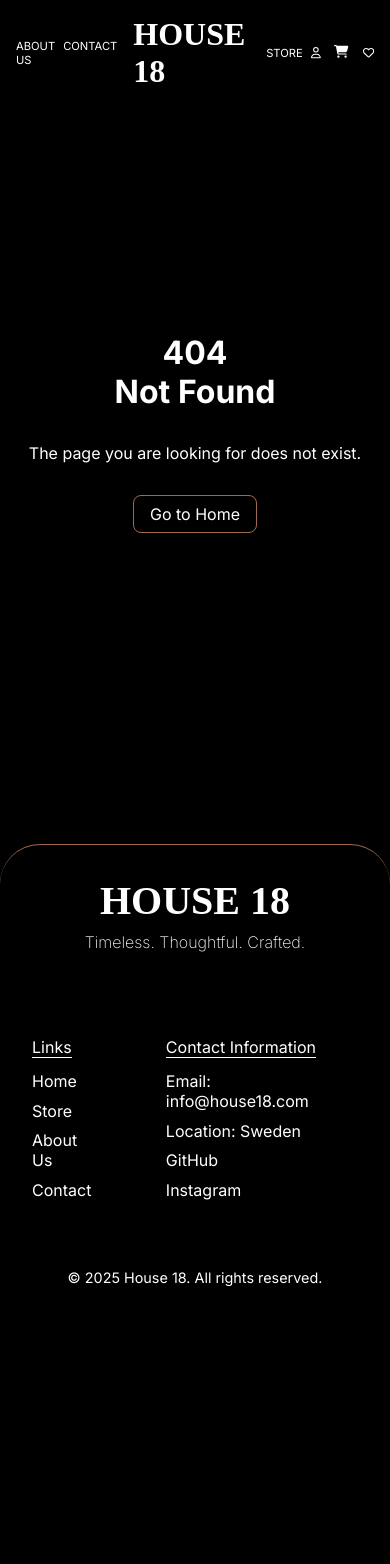
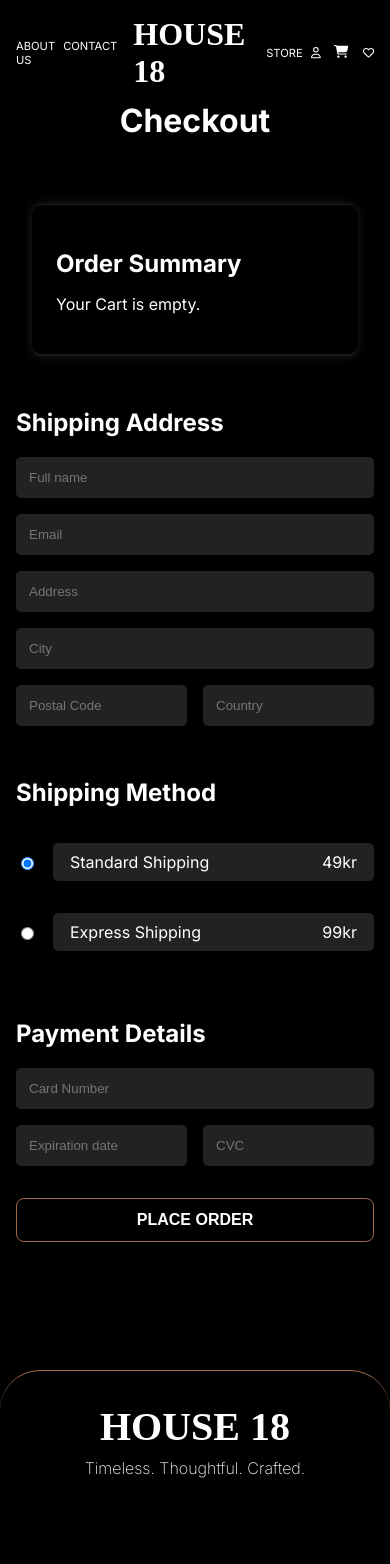
Before and after one commit to nickem00/house-18, a React (Vite) app in the folder frontend/: page /checkout in a window 390 px wide. Shown: the top 1564 px of the page. Before the commit the page ends 1300 px from the top, so only its background shows below. Built offline with nearby package versions, Linux system fonts and the light colour scheme; a web font is replaced by a local one.

Commit message:
Added /checkout route aswell as the actual checkout page. Media queries fixed. Next: Connecting to backend, fix dynamic total price..

```diff
--- /dev/null
+++ b/frontend/src/pages/Checkout.jsx
@@ -0,0 +1,103 @@
+import { useCart } from "../context/useCart";
+import '../styles/Checkout.css';
+
+export default function Checkout() {
+    const { cartItems } = useCart();
+
+    return (
+        <div className="checkout-container">
+            <h1>Checkout</h1>
+            <div className="checkout-flex-container">
+                <div className="checkout-left-shipping">
+
+                    <div className="checkout-shipping-address">
+                        <h2>Shipping Address</h2>
+                        <form className="contact-shipping-form">
+                            <input type="text" placeholder="Full name" />
+                            <input type="text" placeholder="Email" />
+                            <input type="text" placeholder="Address" />
+                            <input type="text" placeholder="City" />
+                            <div>
+                                <input type="text" placeholder="Postal Code" id="shipping-postal-code"/>
+                                <input type="text" placeholder="Country" id="shipping-country"/>
+                            </div>
+                        </form>
+                    </div>
+
+                    <div className="checkout-shipping-method">
+                        <h2>Shipping Method</h2>
+                        <form className="shipping-method-form">
+                            <label>
+                                <input type="radio" name="shipping-method" value="standard" defaultChecked />
+                                <p className="shipping-method-type">
+                                    Standard Shipping
+                                    <span className="shipping-method-price">49kr</span>
+                                </p>
+                            </label>
+                            <label>
+                                <input type="radio" name="shipping-method" value="express" />
+                                <p className="shipping-method-type">
+                                    Express Shipping
+                                    <span className="shipping-method-price">99kr</span>
+                                </p>
+                            </label>
+                        </form>
+                    </div>
+
+                    <div className="checkout-payment-details">
+                        <h2>Payment Details</h2>
+                        <form className="payment-details-form">
+                            <input type="text" placeholder="Card Number" id="payment-card-number"/>
+                            <div>
+                                <input type="text" placeholder="Expiration date" id="payment-expiration-date"/>
+                                <input type="text" placeholder="CVC" id="payment-cvc"/>
+                            </div>
+                        </form>
+                    </div>
+
+                    <button className="checkout-order-button">PLACE ORDER</button>
+                </div>
+                <div className="checkout-right-summary">
+                    <h2>Order Summary</h2>
+                    {cartItems.length > 0 ? (
+                        <>
+                            {cartItems.map((item, index) => (
+                                <div key={index} className="checkout-item">
+                                    <p>{item.name}</p>
+                                    <p>{item.price} kr</p>
+                                </div>
+                            ))}
+
+                            <div className="checkout-summary-line">
+                                <p>Shipping</p>
+                                <p>49 kr</p>
+                            </div>
+                            <div className="checkout-summary-total">
+                                <p>Total</p>
+                                <p>
+                                    {cartItems.reduce((sum, item) => sum + item.price, 0) + 49} kr
+                                </p>
+                            </div>
+                        </>
+                    ) : (
+                        <p>Your Cart is empty.</p>
+                    )}
+                </div>
+            </div>
+        </div>
+    )
+}
+
+// Use the following code to display cart items in the checkout page
+{/* <div>
+    {cartItems.length > 0 ? (
+        cartItems.map((item, index) => (
+            <div key={index}>
+                <p>{item.name}</p>
+                <p>{item.price}</p>
+            </div>
+        ))
+    ) : (
+        <p>Your Cart is empty.</p>
+    )}
+</div> */}
--- a/frontend/src/router.jsx
+++ b/frontend/src/router.jsx
@@ -1,7 +1,8 @@
 import { createBrowserRouter } from "react-router-dom";
 import App from "./App";
-import Home from "./pages/Home"; // Placeholder
-import NotFound from "./pages/NotFound"; // Placeholder
+import Home from "./pages/Home";
+import NotFound from "./pages/NotFound";
+import Checkout from "./pages/Checkout";
 
 export const router = createBrowserRouter([
     {
@@ -9,6 +10,7 @@ export const router = createBrowserRouter([
         element: <App />,
         children: [
             { path: "/", element: <Home /> },
+            { path: "/checkout", element: <Checkout /> },
             { path: "*", element: <NotFound /> },
         ],
     },
--- /dev/null
+++ b/frontend/src/styles/Checkout.css
@@ -0,0 +1,203 @@
+.checkout-container {
+    display: flex;
+    flex-direction: column;
+    height: 100vh;
+    padding-top: 0rem;
+    align-items: center;
+    justify-content: center;
+}
+
+.checkout-container h1 {
+    font-size: 2rem;
+    margin-bottom: 2rem;
+    text-align: center;
+}
+
+.checkout-flex-container {
+    display: flex;
+    flex-wrap: wrap;
+    justify-content: center;
+    gap: 2rem;
+    max-width: 1200px;
+    width: 100%;
+}
+
+.checkout-left-shipping {
+    flex: 1;
+    min-width: 300px;
+    max-width: 600px;
+    display: flex;
+    flex-direction: column;
+    gap: 2rem;
+}
+
+.contact-shipping-form,
+.shipping-method-form,
+.payment-details-form {
+    display: flex;
+    flex-direction: column;
+    gap: 1rem;
+}
+
+.contact-shipping-form input,
+.payment-details-form input {
+    background-color: #222;
+    border: 1px solid transparent;
+    border-radius: 5px;
+    padding: 0.75rem;
+    color: white;
+    transition: all 0.3s ease;
+}
+
+.contact-shipping-form input:focus,
+.payment-details-form input:focus,
+.contact-shipping-form input:hover,
+.payment-details-form input:hover {
+    border: 1px solid var(--accent-color);
+    outline: none;
+}
+
+.contact-shipping-form div {
+    display: flex;
+    justify-content: space-between;
+
+}
+
+#shipping-postal-code,
+#shipping-country {
+    width: 44%;
+
+
+}
+
+.shipping-method-form {
+    display: flex;
+    flex-direction: column;
+    gap: 0rem;
+}
+
+.shipping-method-form label {
+    display: flex;
+    align-items: center;
+    gap: 1rem;
+    cursor: pointer;
+}
+
+.shipping-method-type {
+    display: flex;
+    justify-content: space-between;
+    width: 100%;
+    padding: 0.5rem 1rem;
+    background-color: #222;
+    border-radius: 5px;
+    border: 1px solid transparent;
+    transition: all 0.3s ease;
+}
+
+.shipping-method-type:hover {
+    border: 1px solid var(--accent-color);
+}
+
+.payment-details-form div {
+    display: flex;
+    justify-content: space-between;
+}
+
+.payment-details-form div input {
+    width: 44%;
+}
+
+.checkout-order-button {
+    margin-top: 0rem;
+    padding: 0.75rem 1rem;
+    border: 1px solid var(--accent-color);
+    background-color: transparent;
+    color: white;
+    border-radius: 8px;
+    font-size: 1rem;
+    cursor: pointer;
+    transition: all 0.3s ease;
+    width: 100%;
+    font-weight: 600;
+}
+
+.checkout-order-button:hover {
+    background-color: var(--accent-color);
+}
+
+/* == ORDER SUMMARY == */
+.checkout-right-summary {
+    margin-top: 68.84px;
+    background-color: #202020;
+    border-radius: 10px;
+    padding: 1.5rem;
+    max-width: 300px;
+    width: 100%;
+    height: fit-content;
+}
+
+.checkout-right-summary h2 {
+    font-size: 1.5rem;
+    margin-bottom: 1rem;
+}
+
+.checkout-item {
+    display: flex;
+    justify-content: space-between;
+    /* border-bottom: 1px solid rgba(255, 255, 255, 0.1); */
+    padding: 0rem 0;
+    color: #818181;
+    font-size: 0.95rem;
+}
+
+.checkout-summary-line {
+    display: flex;
+    justify-content: space-between;
+    margin-top: 1rem;
+    color: #818181;
+    padding-top: 1rem;
+    border-top: 1px solid rgba(255, 255, 255, 0.1);
+    font-size: 0.95rem;
+}
+
+.checkout-summary-total {
+    display: flex;
+    justify-content: space-between;
+    margin-top: 0.5rem;
+    font-weight: bold;
+    font-size: 1.1rem;
+}
+
+@media (max-width: 768px) {
+    .checkout-container {
+        height: auto;
+        padding-top: 5rem;
+        padding-left: 1rem;
+        padding-right: 1rem;
+        box-sizing: border-box;
+    }
+    .checkout-flex-container {
+        flex-direction: column-reverse;
+        align-items: center;
+        max-width: 100%;
+        width: 100%;
+        box-sizing: border-box;
+        margin-bottom: 8rem;
+    }
+
+    .checkout-right-summary {
+        width: calc(100% - 2rem);
+        max-width: 100%;
+        margin-top: 2rem;
+        box-sizing: border-box;
+        background-color: transparent;
+        border-bottom: 2px solid rgba(255, 255, 255, 0.1);
+        border-top: 1px solid rgba(255, 255, 255, 0.1);
+        box-shadow: 0px 0px 10px rgba(100, 100, 100, 0.308);
+    }
+
+    .contact-shipping-form div,
+    .payment-details-form div {
+        gap: 1rem;
+    }
+}
```
